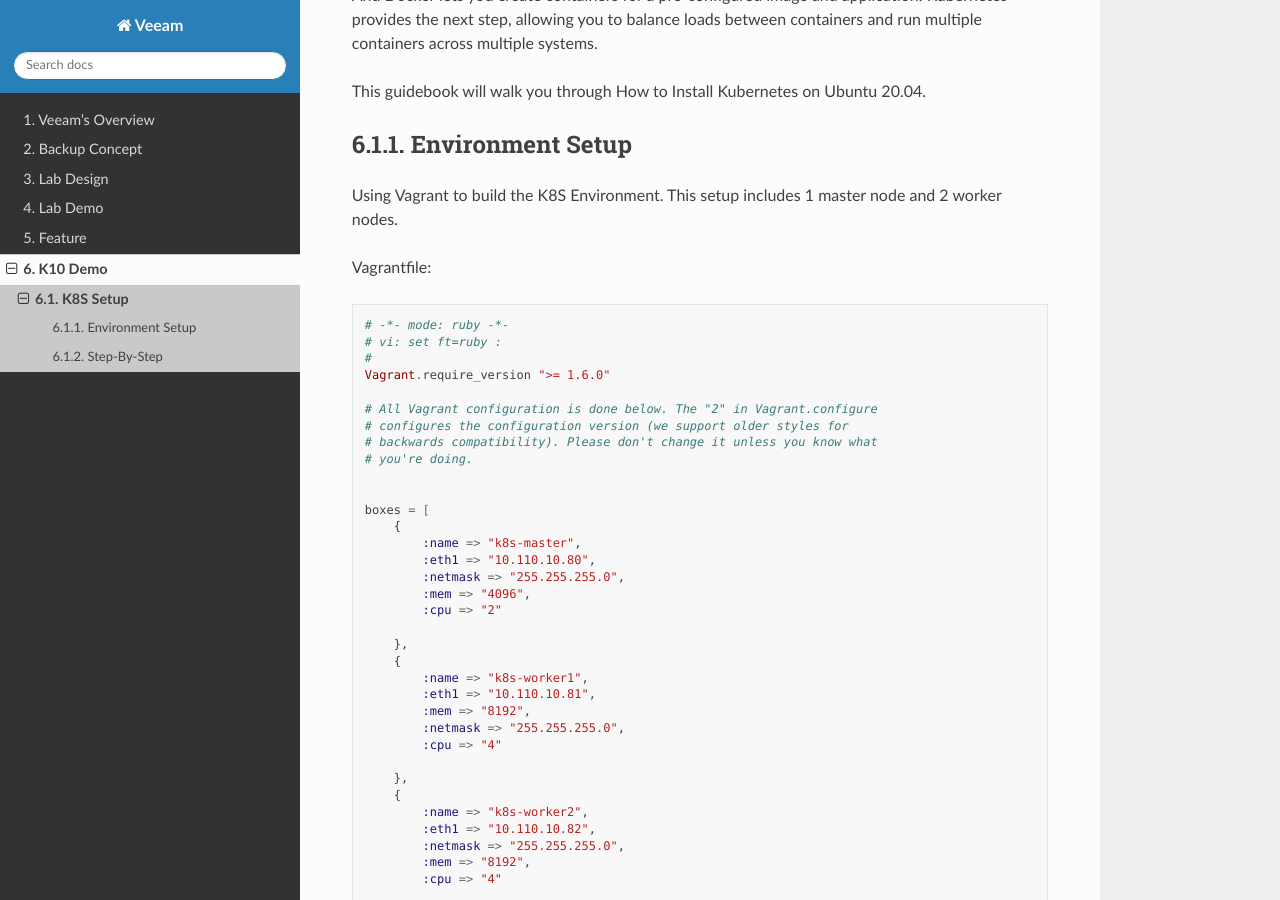
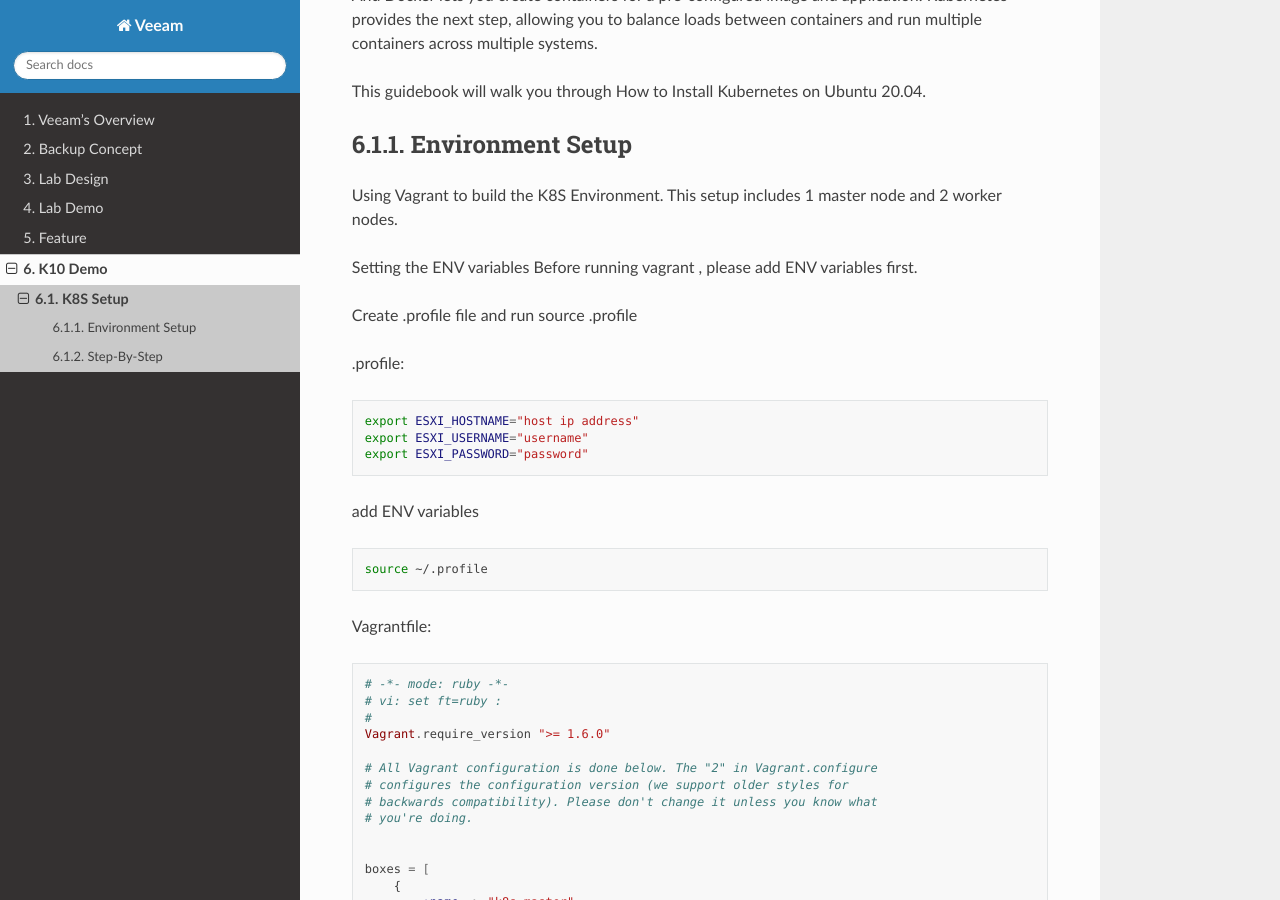
Before and after one commit to eric-synergy/veeam, a Sphinx documentation site: the page built from docs/source/k10/k8s_setup.rst, in a window 1280 px wide and 900 px high, scrolled down 296 px. Built offline with Sphinx 7.4.7 and the Read the Docs theme 2.0.0, drawn with Linux system fonts in a browser that asks for light colours; pages that are not in the unit, such as notebooks, are missing from menus.

Commit message:
add code

```diff
--- a/docs/source/k10/k8s_setup.rst
+++ b/docs/source/k10/k8s_setup.rst
@@ -40,6 +40,26 @@
      - 4
      - 120G
      - generic/ubuntu2004
+
+
+Setting the ENV variables
+Before running vagrant , please add ENV variables first.
+
+Create .profile file and run source .profile
+
+.profile:
+
+.. code-block:: bash
+
+    export ESXI_HOSTNAME="host ip address"
+    export ESXI_USERNAME="username"
+    export ESXI_PASSWORD="password"
+
+add ENV variables
+
+.. code-block:: bash
+
+    source ~/.profile
 
 Vagrantfile:
 
```
